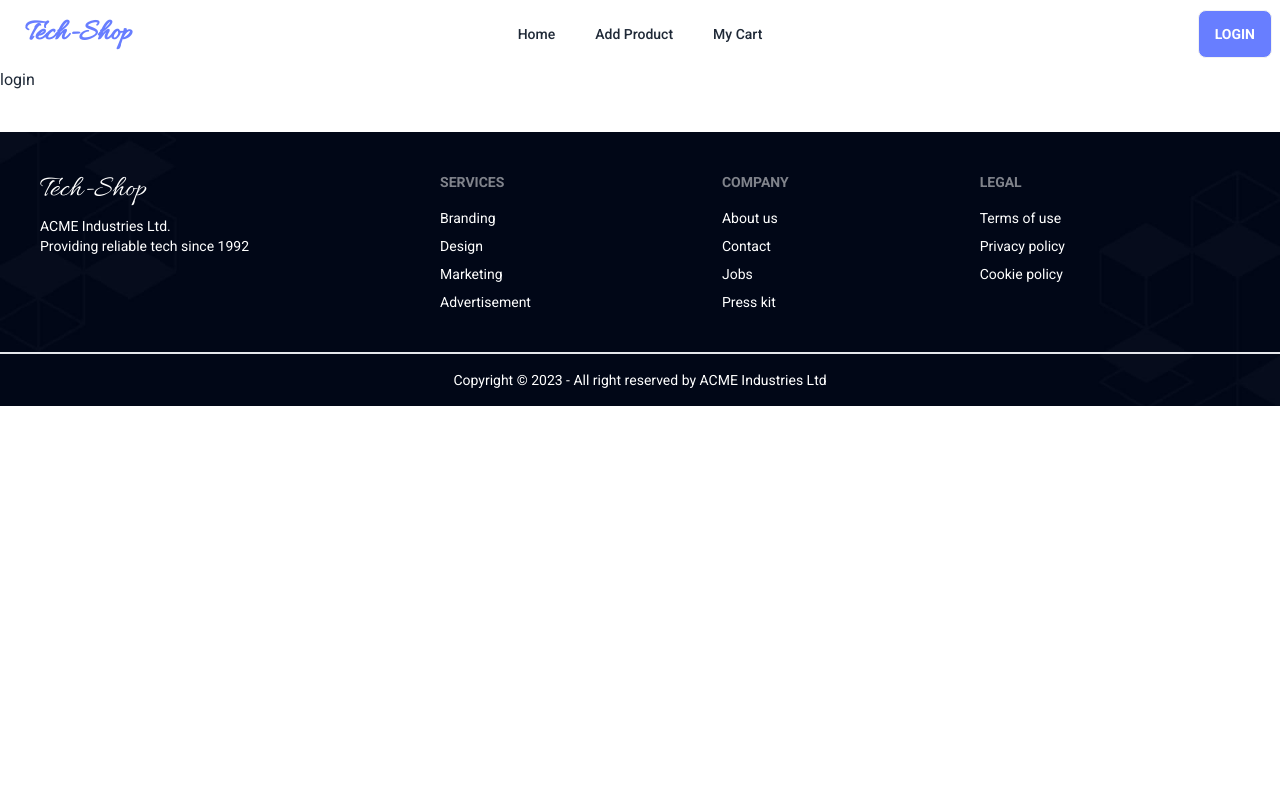
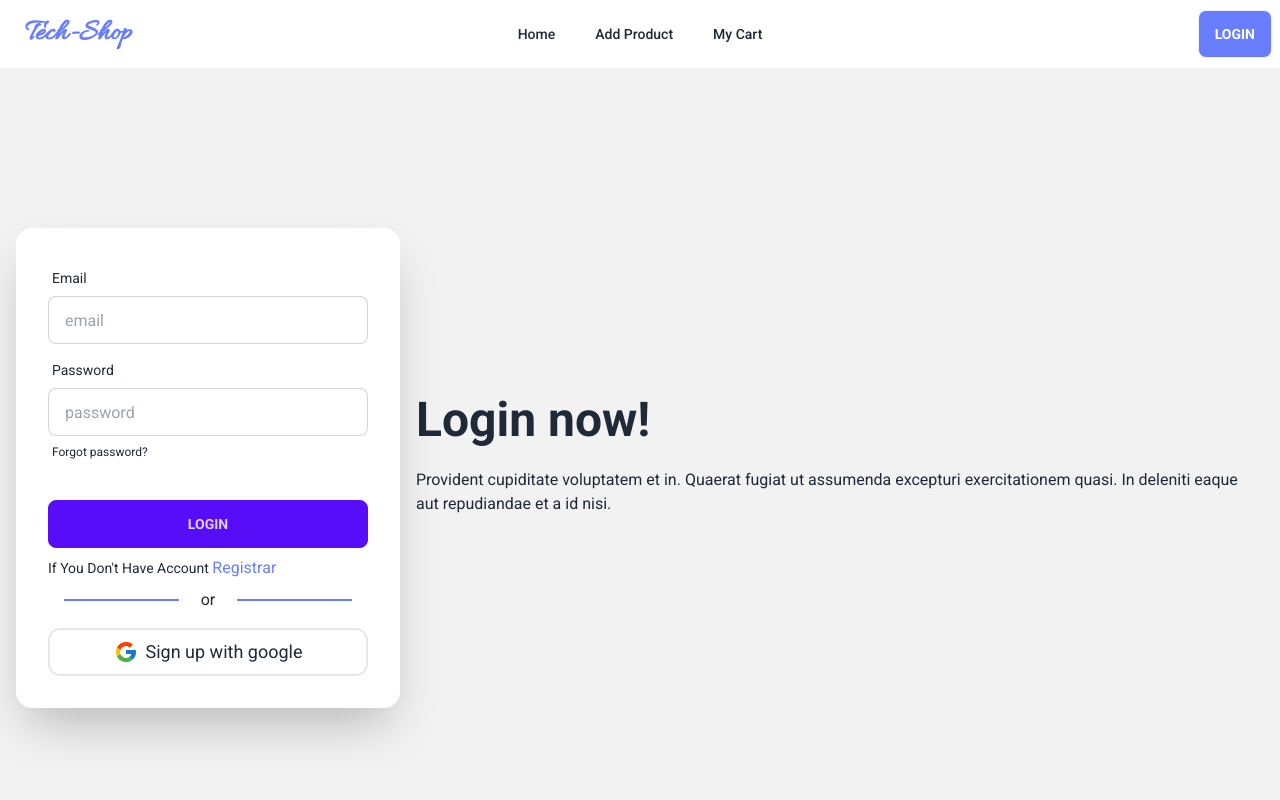
Before and after one commit to Saadsamit/tech-shop-client, a React (Vite) app: page /login in a window 1280 px wide. Shown: the top 800 px of the page. Built offline with nearby package versions, Linux system fonts and the light colour scheme.

Commit message:
home page complete login page complete

```diff
--- a/src/App.jsx
+++ b/src/App.jsx
@@ -1,10 +1,8 @@
 import { Outlet } from "react-router-dom";
 import Header from "./components/Header";
-import { url } from "./router/Router";
 import Footer from "./components/Footer";
 
 function App() {
-  console.log(url);
 
   return (
     <div className="font-Roboto">
--- a/src/AuthContext.jsx
+++ b/src/AuthContext.jsx
@@ -1,8 +1,11 @@
 import PropTypes from "prop-types";
-import { createContext } from "react";
+import { createContext, useState } from "react";
 const MyContext = createContext(null);
 const AuthContext = ({ children }) => {
-  const MyObj = {};
+  const [navbarLogin, setNavbarLogin] = useState(true)
+  const MyObj = {navbarLogin,
+    setNavbarLogin
+  };
   return <MyContext.Provider value={MyObj}>{children}</MyContext.Provider>;
 };
 AuthContext.propTypes = {
--- /dev/null
+++ b/src/components/Banner2.jsx
@@ -0,0 +1,30 @@
+import { Link } from "react-router-dom";
+import bannerImg from "../assets/banner2.jpg";
+import PropTypes from "prop-types";
+const Banner2 = ({ text }) => {
+  return (
+    <div
+      className="hero min-h-[70vh]"
+      style={{
+        backgroundImage: `url(${bannerImg})`,
+      }}
+    >
+      <div className="hero-overlay bg-opacity-60"></div>
+      <div className="hero-content text-center text-neutral-content">
+        <div className="max-w-md">
+          <h1 className="mb-5 text-5xl font-bold">{text}</h1>
+          <p className="mb-5">
+            <Link to="/" className="hover:underline">
+              Home
+            </Link>{" "}
+            - {text}
+          </p>
+        </div>
+      </div>
+    </div>
+  );
+};
+Banner2.propTypes = {
+  text: PropTypes.string.isRequired,
+};
+export default Banner2;
--- a/src/pages/AddProduct.jsx
+++ b/src/pages/AddProduct.jsx
@@ -1,10 +1,12 @@
+import Banner2 from "../components/Banner2";
 
 const AddProduct = () => {
-    return (
-        <div>
-            <h1>add product</h1>
-        </div>
-    );
+  return (
+    <div>
+      <Banner2 text={'Add Product'} />
+
+    </div>
+  );
 };
 
 export default AddProduct;
--- /dev/null
+++ b/src/pages/ErrorPage.jsx
@@ -0,0 +1,11 @@
+
+const ErrorPage = () => {
+    return (
+        <div className="flex flex-col justify-center items-center h-screen">
+            <h1 className="text-7xl text-[#687EFF] font-bold">404</h1>
+            <p className="text-2xl">page not found</p>
+        </div>
+    );
+};
+
+export default ErrorPage;
--- a/src/pages/Home.jsx
+++ b/src/pages/Home.jsx
@@ -3,6 +3,7 @@ import Brands from "../components/Brands";
 import ContactUs from "../components/ContactUs";
 import Banner from "./../components/Banner";
 const Home = () => {
+
   return (
     <div>
       <Banner />
--- a/src/pages/Login.jsx
+++ b/src/pages/Login.jsx
@@ -1,10 +1,80 @@
+import { Link } from "react-router-dom";
+import { FcGoogle } from "react-icons/fc";
 
 const Login = () => {
-    return (
-        <div>
-            <h1>login</h1>
+  return (
+    <div>
+      <div className="hero min-h-screen bg-base-200">
+        <div className="hero-content flex-col lg:flex-row-reverse">
+          <div className="text-center lg:text-left">
+            <h1 className="text-5xl font-bold">Login now!</h1>
+            <p className="py-6">
+              Provident cupiditate voluptatem et in. Quaerat fugiat ut assumenda
+              excepturi exercitationem quasi. In deleniti eaque aut repudiandae
+              et a id nisi.
+            </p>
+          </div>
+          <div className="card flex-shrink-0 w-full max-w-sm shadow-2xl bg-base-100">
+            <form className="card-body">
+              <div className="form-control">
+                <label className="label">
+                  <span className="label-text">Email</span>
+                </label>
+                <input
+                  type="email"
+                  placeholder="email"
+                  className="input input-bordered"
+                  required
+                />
+              </div>
+              <div className="form-control">
+                <label className="label">
+                  <span className="label-text">Password</span>
+                </label>
+                <input
+                  type="password"
+                  placeholder="password"
+                  className="input input-bordered"
+                  required
+                />
+                <label className="label">
+                  <a href="#" className="label-text-alt link link-hover">
+                    Forgot password?
+                  </a>
+                </label>
+              </div>
+              <div className="form-control mt-6">
+                <button type="submit" className="btn btn-primary">Login</button>
+              </div>
+              <p className="text-sm capitalize">
+              if you don&apos;t have account{" "}
+              <Link
+                to="/registration"
+                className="text-[#687EFF] link-hover text-base"
+              >
+                registrar
+              </Link>
+            </p>
+              <div className="flex justify-around items-center px-4">
+                <div className="bg-[#687EFF] h-[2px] w-2/5"></div>
+                <p className="text-center">or</p>
+                <div className="bg-[#687EFF] h-0.5 w-2/5"></div>
+              </div>
+              <button
+                type="button"
+                className="py-2 mt-2 border-2 border-borderColor rounded-xl w-full"
+              >
+                <div className="flex justify-center items-center text-lg hover:underline">
+                  <FcGoogle className="text-2xl mr-2" />
+                  Sign up with google
+                </div>
+              </button>
+            </form>
+          </div>
         </div>
-    );
+      </div>
+    </div>
+  );
 };
 
 export default Login;
--- a/src/pages/MyCart.jsx
+++ b/src/pages/MyCart.jsx
@@ -1,8 +1,10 @@
+import Banner2 from "../components/Banner2";
 
 const MyCart = () => {
+
     return (
         <div>
-            <h1>my cart</h1>
+            <Banner2 text={'My Cart'} />
         </div>
     );
 };
--- /dev/null
+++ b/src/pages/Registration.jsx
@@ -0,0 +1,52 @@
+
+
+const Registration = () => {
+
+    return (
+        <div>
+            <div className="hero min-h-screen bg-base-200">
+        <div className="hero-content flex-col lg:flex-row">
+          <div className="text-center lg:text-left">
+            <h1 className="text-5xl font-bold">registrar now!</h1>
+            <p className="py-6">
+              Provident cupiditate voluptatem et in. Quaerat fugiat ut assumenda
+              excepturi exercitationem quasi. In deleniti eaque aut repudiandae
+              et a id nisi.
+            </p>
+          </div>
+          <div className="card flex-shrink-0 w-full max-w-sm shadow-2xl bg-base-100">
+            <form className="card-body">
+              <div className="form-control">
+                <label className="label">
+                  <span className="label-text">Email</span>
+                </label>
+                <input
+                  type="email"
+                  placeholder="email"
+                  className="input input-bordered"
+                  required
+                />
+              </div>
+              <div className="form-control">
+                <label className="label">
+                  <span className="label-text">Password</span>
+                </label>
+                <input
+                  type="password"
+                  placeholder="password"
+                  className="input input-bordered"
+                  required
+                />
+              </div>
+              <div className="form-control mt-6">
+                <button type="submit" className="btn btn-primary">registrar</button>
+              </div>
+            </form>
+          </div>
+        </div>
+      </div>
+        </div>
+    );
+};
+
+export default Registration;
--- a/src/router/Router.jsx
+++ b/src/router/Router.jsx
@@ -4,17 +4,20 @@ import Home from "../pages/Home";
 import AddProduct from "../pages/AddProduct";
 import MyCart from "../pages/MyCart";
 import Login from "../pages/Login";
+import Registration from "../pages/Registration";
+import ErrorPage from "../pages/ErrorPage";
 const url = "http://localhost:8000/";
 
 const Router = createBrowserRouter([
   {
     path: "/",
     element: <App />,
+    errorElement: <ErrorPage/>,
     children: [
       {
         path: "/",
         element: <Home />,
-        loader: ()=> fetch(`${url}brands`)
+        loader: () => fetch(`${url}brands`),
       },
       {
         path: "/AddProduct",
@@ -28,6 +31,10 @@ const Router = createBrowserRouter([
         path: "/login",
         element: <Login />,
       },
+      {
+        path: "/registration",
+        element: <Registration />,
+      },
     ],
   },
 ]);
```
Also changed, not shown: src/assets/banner2.jpg (added).
